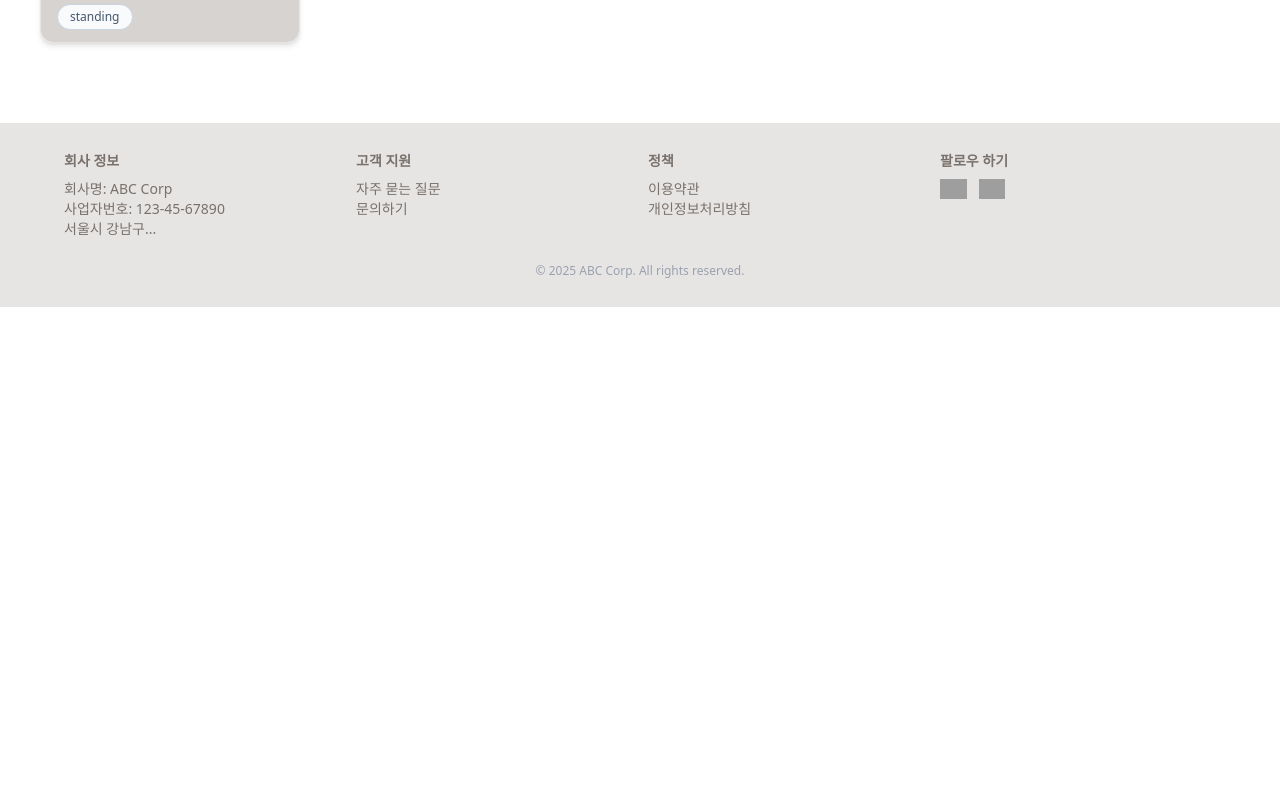
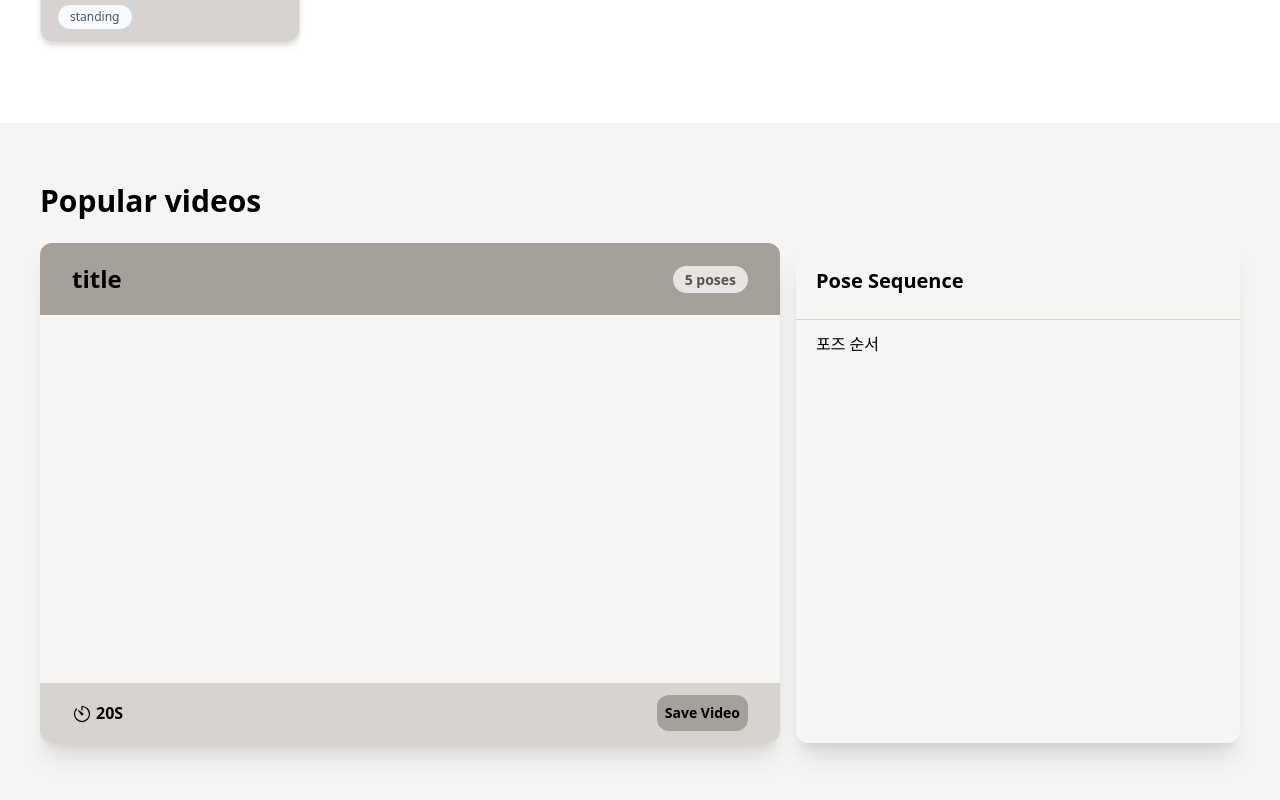
Before and after one commit to 864eun/YoT_Frontend, a React (Vite) app: page / in a window 1280 px wide. Shown: the part 1500-2300 px from the top of the page. Before the commit the page ends 1807 px from the top, so only its background shows below. Built offline with nearby package versions, Linux system fonts and the light colour scheme; grey boxes are pictures that could not be loaded.

Commit message:
Add:VideoSerction

```diff
--- /dev/null
+++ b/src/components/card/VideoCard.tsx
@@ -0,0 +1,33 @@
+import React from 'react';
+import { IoTimerOutline } from 'react-icons/io5';
+
+function VideoCard(props) {
+  return (
+    <div className="w-full md:h-[500px] rounded-xl shadow-xl flex flex-col justify-between overflow-hidden">
+      <div className="py-5 px-8 bg-stone-400 w-full flex justify-between items-center mx-auto">
+        <div>
+          <h3 className="text-2xl font-semibold ">title</h3>
+        </div>
+        <div>
+          <span className="px-3 py-1 text-sm rounded-3xl bg-stone-200 font-semibold text-stone-600">
+            5 poses
+          </span>
+        </div>
+      </div>
+      <div className="flex-1">
+        <video />
+      </div>
+      <div className="bg-stone-300 flex flex-row justify-between px-8 py-3">
+        <div className="flex flex-row justify-center items-center font-semibold">
+          <IoTimerOutline className="mr-1 mt-[2px] text-xl " />
+          20S
+        </div>
+        <button className="rounded-xl hover:bg-stone-500 hover:text-stone-400 duration-200 transition-colors font-semibold bg-stone-400 text-sm px-2 py-2">
+          Save Video
+        </button>
+      </div>
+    </div>
+  );
+}
+
+export default VideoCard;
--- /dev/null
+++ b/src/components/card/VideoPoseListCard.tsx
@@ -0,0 +1,16 @@
+import React from 'react';
+
+function VideoPoseListCard(props) {
+  return (
+    <div className="w-full flex flex-col  md:h-[500px] rounded-xl shadow-xl min-h-[200px]">
+      <div className="px-5 py-6 text-xl font-semibold border-b border-b-stone-300">
+        <h3>Pose Sequence</h3>
+      </div>
+      <div className="flex-1 px-5 py-3">
+        <p className="">포즈 순서</p>
+      </div>
+    </div>
+  );
+}
+
+export default VideoPoseListCard;
--- a/src/components/layout/Header.tsx
+++ b/src/components/layout/Header.tsx
@@ -34,7 +34,7 @@ function Header() {
 
   return (
     <header className="bg-stone-200">
-      <nav className="flex justify-between items-center w-[92%]  mx-auto">
+      <nav className="flex justify-between items-center w-[92%] mx-auto">
         <div>
           <img
             className="w-16 cursor-pointer"
--- a/src/pages/home/Home.tsx
+++ b/src/pages/home/Home.tsx
@@ -1,10 +1,13 @@
 import IntroSection from './sections/IntroSection';
 import PoseSection from './sections/PoseSection';
+import VideoSection from './sections/VideoSection';
+
 function Home() {
   return (
     <section>
       <IntroSection className="top-0" />
       <PoseSection />
+      <VideoSection className="h-[300px]" />
     </section>
   );
 }
--- a/src/pages/home/sections/VideoSection.tsx
+++ b/src/pages/home/sections/VideoSection.tsx
@@ -1,7 +1,19 @@
 import React from 'react';
+import VideoPoseListCard from '../../../components/card/VideoPoseListCard';
+import VideoCard from '../../../components/card/VideoCard';
 
 function VideoSection(props) {
-  return <div></div>;
+  return (
+    <section className="bg-stone-100 px-10 py-15 ">
+      <div className="mb-6">
+        <h2 className="text-3xl font-semibold">Popular videos</h2>
+      </div>
+      <div className="grid grid-cols-1  md:grid-cols-[1fr_0.6fr]  gap-4">
+        <VideoCard className="" />
+        <VideoPoseListCard className="" />
+      </div>
+    </section>
+  );
 }
 
 export default VideoSection;
```
